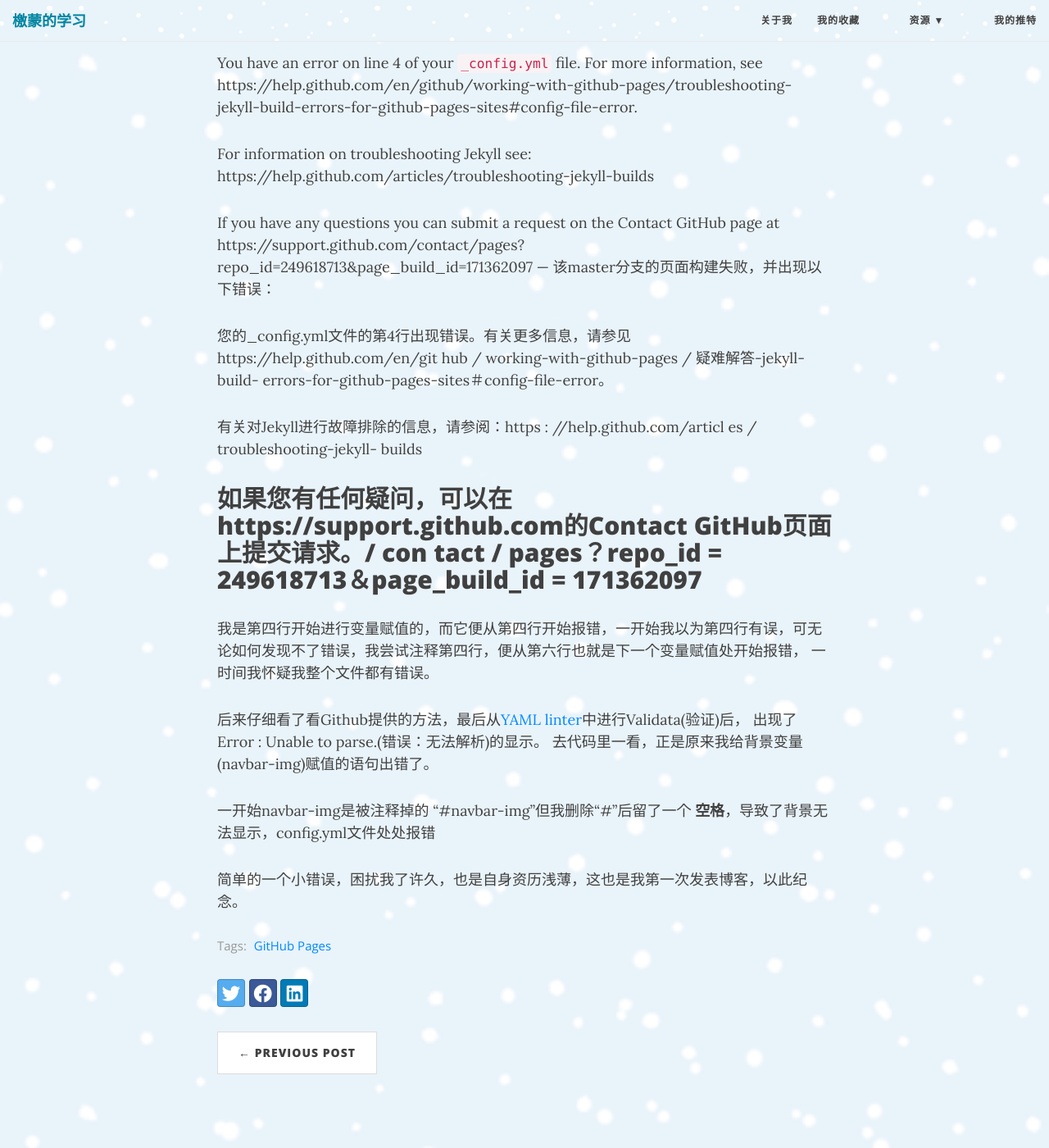
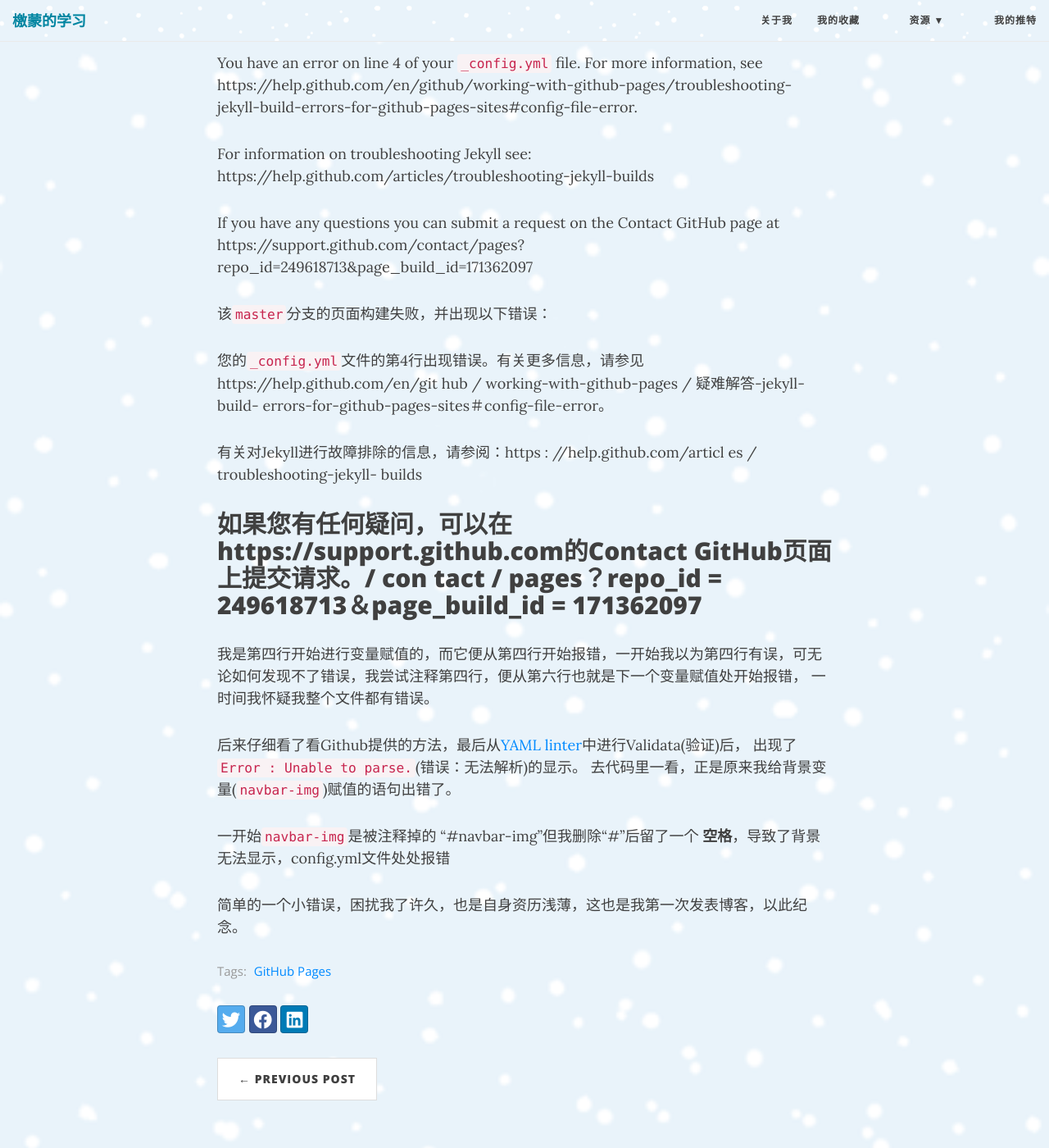
Before and after one commit to SimonTao0831/SimonTao0831.github.io, a Jekyll site: the page built from _posts/2020-3-31-page-build-failed.md, in a window 1280 px wide and 1400 px high, scrolled down 628 px. Shown: the whole window at 82% size. Built offline with Jekyll 4.4.1, drawn with Linux system fonts in a browser that asks for light colours; nearby versions of some CDN libraries.

```diff
--- a/_posts/2020-3-31-page-build-failed.md
+++ b/_posts/2020-3-31-page-build-failed.md
@@ -22,10 +22,10 @@ For information on troubleshooting Jekyll see: https://help.github.com/articles/
 
 If you have any questions you can submit a request on the Contact GitHub page at
 https://support.github.com/contact/pages?repo_id=249618713&page_build_id=171362097
----
-该master分支的页面构建失败，并出现以下错误：
 
-您的_config.yml文件的第4行出现错误。有关更多信息，请参见https://help.github.com/en/git hub / working-with-github-pages /
+该`master`分支的页面构建失败，并出现以下错误：
+
+您的`_config.yml`文件的第4行出现错误。有关更多信息，请参见https://help.github.com/en/git hub / working-with-github-pages /
 疑难解答-jekyll-build- errors-for-github-pages-sites＃config-file-error。
 
 有关对Jekyll进行故障排除的信息，请参阅：https : //help.github.com/articl es / troubleshooting-jekyll- builds
@@ -37,10 +37,10 @@ https://support.github.com/contact/pages?repo_id=249618713&page_build_id=1713620
 一时间我怀疑我整个文件都有错误。
 
 后来仔细看了看Github提供的方法，最后从[YAML linter](https://codebeautify.org/yaml-validator)中进行Validata(验证)后，
-出现了Error : Unable to parse.(错误：无法解析)的显示。
-去代码里一看，正是原来我给背景变量(navbar-img)赋值的语句出错了。
+出现了`Error : Unable to parse.`(错误：无法解析)的显示。
+去代码里一看，正是原来我给背景变量(`navbar-img`)赋值的语句出错了。
 
-一开始navbar-img是被注释掉的
+一开始`navbar-img`是被注释掉的
 “#navbar-img”但我删除“#”后留了一个
 **空格**，导致了背景无法显示，config.yml文件处处报错
 
```
